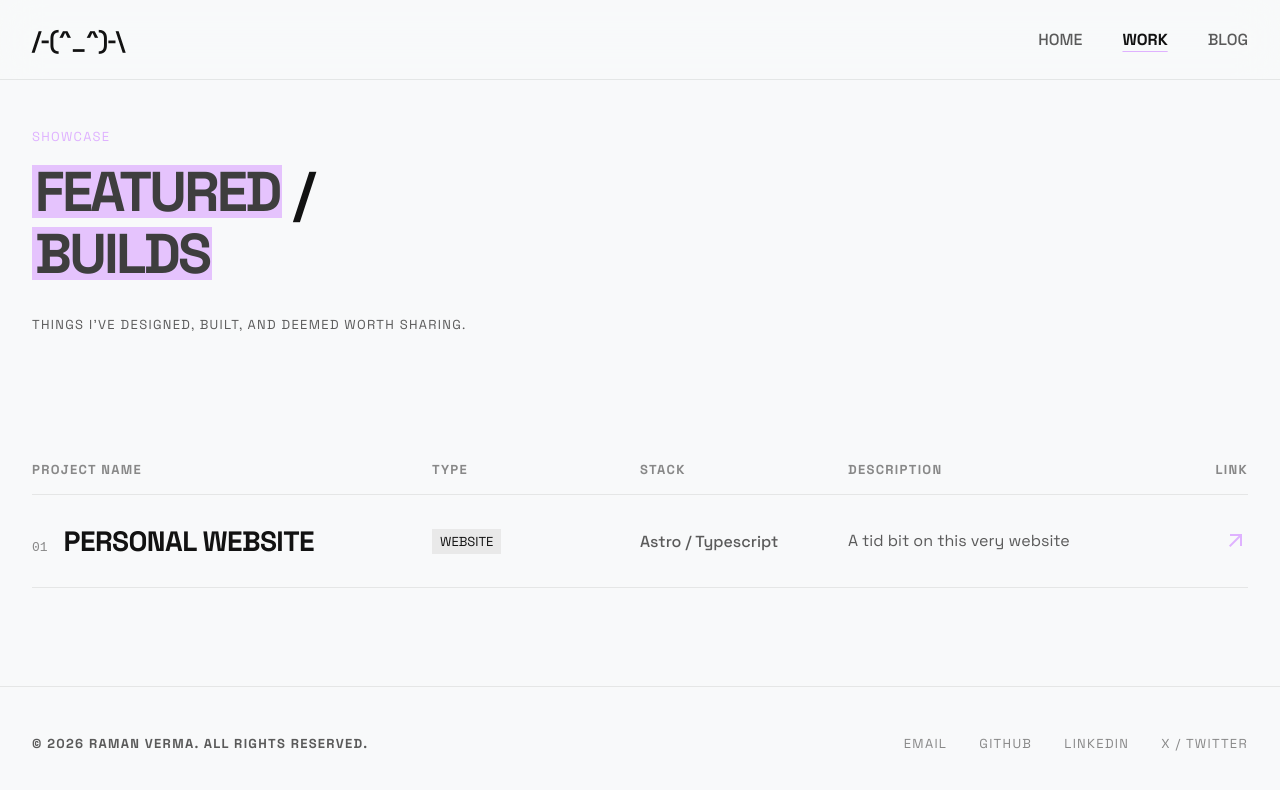
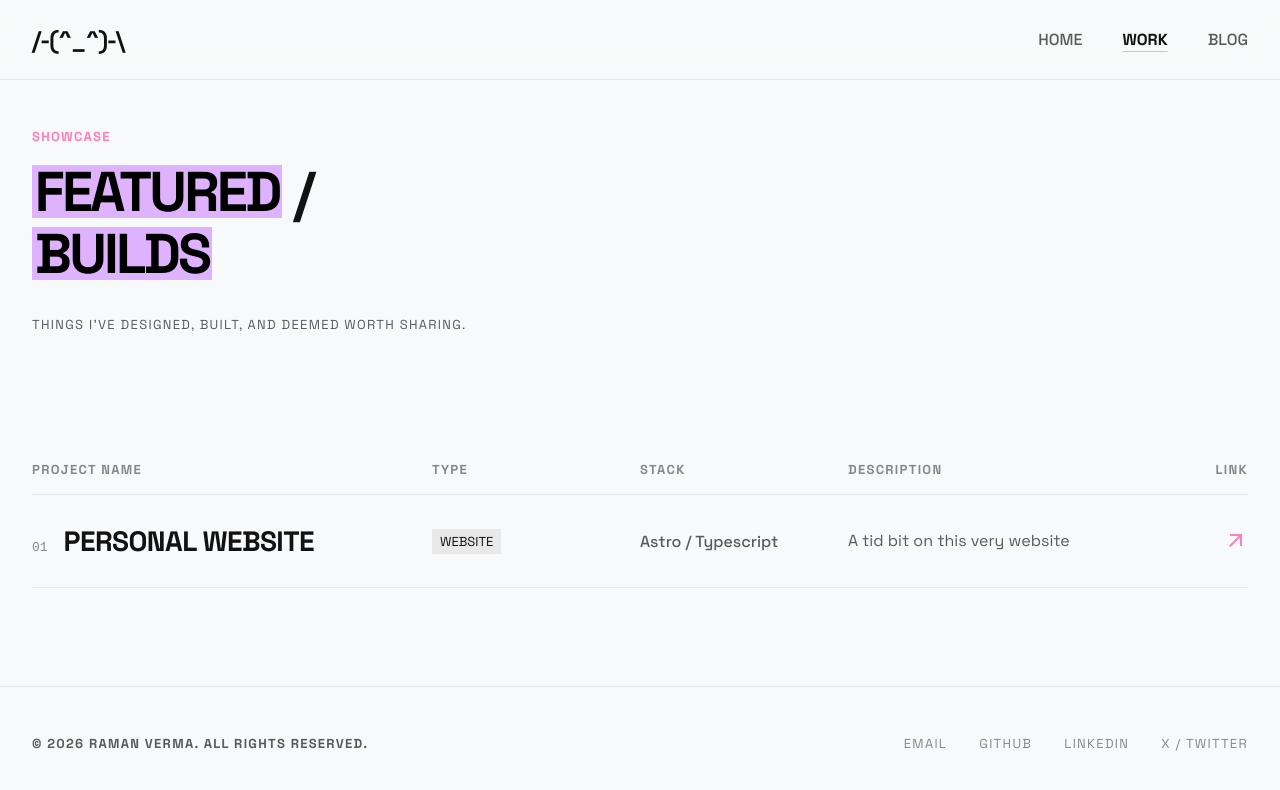
Before and after one commit to maranix/landing, an Astro site: page /work in a window 1280 px wide. Built offline with nearby package versions, Linux system fonts and the light colour scheme; Astro itself is replaced by a stand-in of ours.

Commit message:
style: update typography weights and standardize accent colors across components

```diff
--- a/src/components/PageHeader.astro
+++ b/src/components/PageHeader.astro
@@ -28,9 +28,10 @@ const { meta, subtitle, listContent = false } = Astro.props;
 
     .page-header-meta {
         font-size: 0.8125rem;
+        font-weight: 700;
         text-transform: uppercase;
         letter-spacing: 0.1em;
-        color: var(--accent-tertiary);
+        color: var(--accent-primary);
         margin-bottom: 1rem;
         display: block;
     }
--- a/src/components/WorkRow.astro
+++ b/src/components/WorkRow.astro
@@ -87,7 +87,7 @@ const { num, title, type, stack, description, href } = Astro.props;
 
     .work-row-icon {
         text-align: right;
-        color: var(--accent-tertiary);
+        color: var(--accent-primary);
     }
 
     .work-row .material-symbols-outlined {
--- a/src/styles/global.css
+++ b/src/styles/global.css
@@ -49,7 +49,6 @@ body {
     display: inline-block;
     line-height: 0.85;
     padding: 0.05em;
-    opacity: 0.75;
 }
 
 .text-accent-primary {
```
